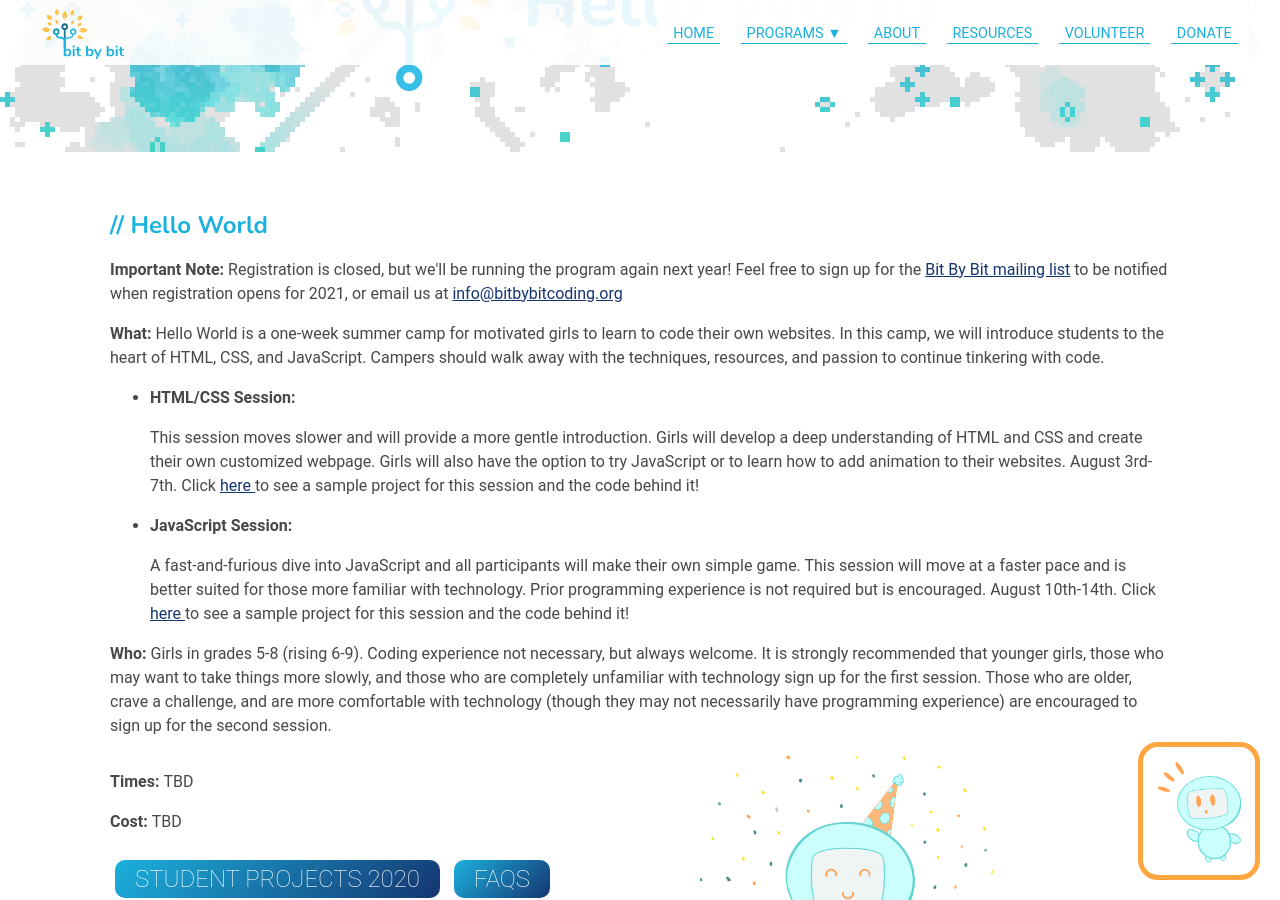
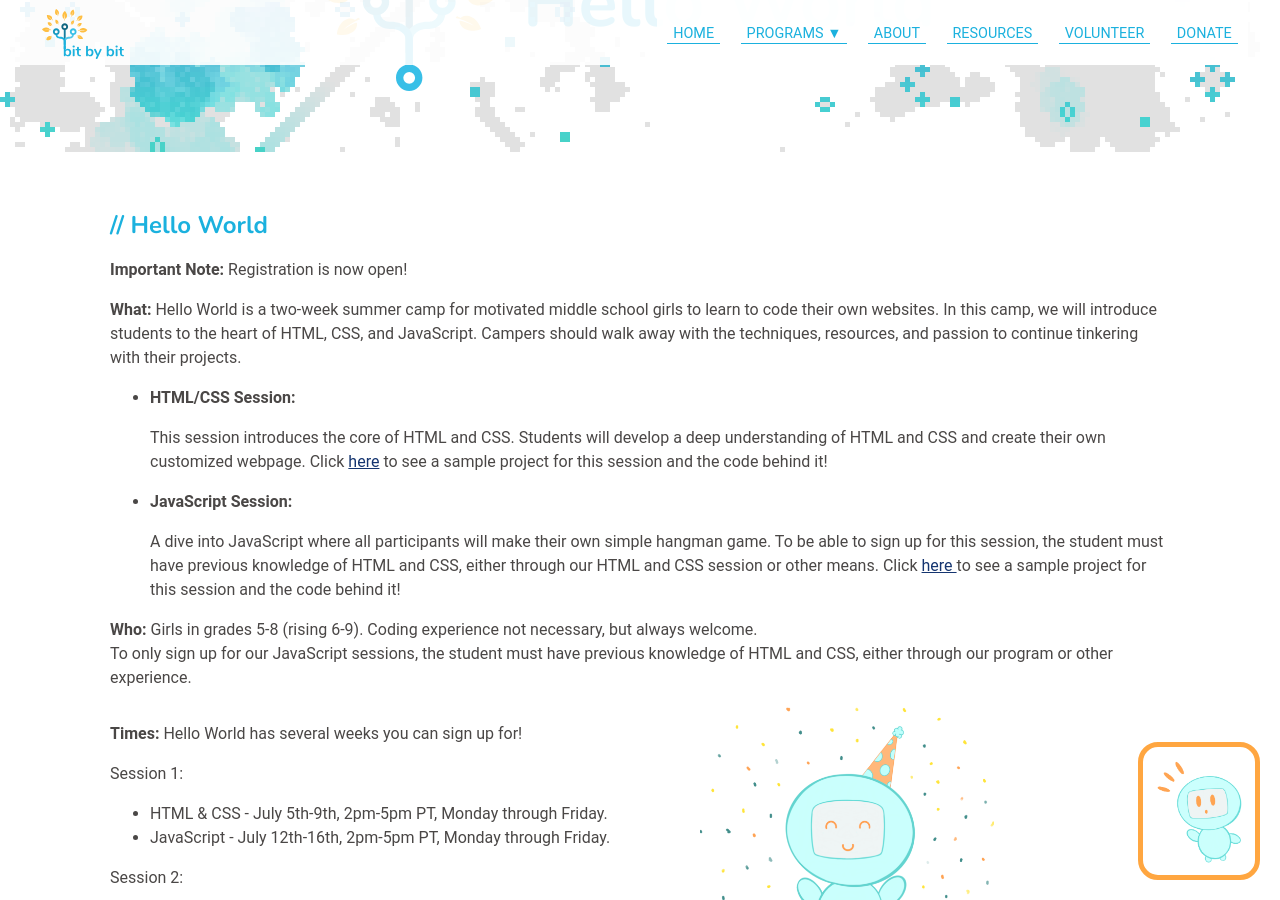
Before and after one commit to bit-by-bit-coding/bxb-website, a Jekyll site: the page built from helloworld.html, in a window 1280 px wide and 900 px high, scrolled down 213 px. Built offline with Jekyll 4.4.1, drawn with Linux system fonts in a browser that asks for light colours; nearby versions of some CDN libraries; some web fonts are replaced; some of the changed text lies outside the part shown.

Commit message:
update all new HW info

```diff
--- a/helloworld.html
+++ b/helloworld.html
@@ -7,43 +7,63 @@
 style: programdetails.css
 ---
 
-<!-- see if you can make the //hello world banners for all of these look more blended like the current sign up page (look at signup.css probably) -->
 <div class="details-container">
     <div class="details-item">
         <h2>Hello World</h2>
-        <p><strong>Important Note: </strong> Registration is closed, but we'll be running the program again next
-            year! Feel free to sign up for the <a href="https://bitbybitcoding.substack.com/">Bit By Bit mailing list</a> to be notified when registration opens for 2021, or email us at <a href="mailto:{{site.contact.email}}">{{site.contact.email}}</a>
-        </p>
+        <p><strong>Important Note: </strong> Registration is now open!</p>
         <p><strong>What: </strong>
-            Hello World is a one-week summer camp for motivated girls to learn to code their own
-            websites. In this camp, we will introduce students to the heart of HTML, CSS, and
-            JavaScript. Campers should walk away with the techniques, resources, and passion to continue
-            tinkering with code. </p>
+            Hello World is a two-week summer camp for motivated middle school girls to learn to code their own websites.
+            In this camp, we will introduce students to the heart of HTML, CSS, and JavaScript. Campers should walk away
+            with the techniques, resources, and passion to continue tinkering with their projects. </p>
         <ul>
             <li><strong>HTML/CSS Session: </strong><br>
-                <p>This session moves slower and will provide a more gentle introduction. Girls will develop a deep understanding of HTML and CSS and create their own customized webpage. Girls will also have the option to try JavaScript or to learn how to add animation to their websites. August 3rd-7th.
-                    Click <a href="http://jsfiddle.net/Sydney/7mL9qze2/9/">here </a>to see a sample project for this session and the code behind it!</p>
+                <p>This session introduces the core of HTML and CSS. Students will develop a deep understanding of HTML
+                    and CSS and create their own customized webpage. Click <a
+                        href="http://jsfiddle.net/Sydney/7mL9qze2/9/">here</a> to see a sample project for this session
+                    and the code behind it!</p>
             </li>
             <li><strong>JavaScript Session: </strong><br>
-                <p>A fast-and-furious dive into JavaScript and all participants will make their own simple game. This session will move at a faster pace and is better suited for those more familiar with technology. Prior programming experience is not required but is encouraged. August 10th-14th.
-                    Click <a href="http://jsfiddle.net/1e50gkz3/49/embedded/result/?username=Sydney">here </a>to see a sample project for this session and the code behind it!</p>
+                <p>A dive into JavaScript where all participants will make their own simple hangman game. To be able to
+                    sign up for this session, the student must have previous knowledge of HTML and CSS, either through
+                    our HTML and CSS session or other means.
+                    Click <a href="http://jsfiddle.net/1e50gkz3/49/embedded/result/?username=Sydney">here </a>to see a
+                    sample project for this session and the code behind it!</p>
             </li>
         </ul>
         <p><strong>Who: </strong>Girls in grades 5-8 (rising 6-9). Coding experience not
             necessary,
-            but always welcome. It is strongly recommended that younger girls, those who may
-            want to
-            take things more slowly, and those who are completely unfamiliar with technology
-            sign up
-            for the first session. Those who are older, crave a challenge, and are more
-            comfortable
-            with technology (though they may not necessarily have programming experience) are
-            encouraged to sign up for the second session.
+            but always welcome. <br> To only sign up for our JavaScript sessions, the student must have previous
+            knowledge of HTML and CSS, either through our program or other experience.
         </p>
         <div class="details-container">
             <div class="item">
-                <p><strong>Times: </strong> TBD</p>
-                <p><strong>Cost: </strong> TBD</p>
+                <p><strong>Times: </strong> Hello World has several weeks you can sign up for!</p>
+                <p>Session 1:</p>
+                <ul>
+                    <li>
+                        HTML & CSS - July 5th-9th, 2pm-5pm PT, Monday through Friday.
+                    </li>
+                    <li>
+                        JavaScript - July 12th-16th, 2pm-5pm PT, Monday through Friday.
+                    </li>
+                </ul>
+                <p>Session 2:</p>
+                <ul>
+                    <li>
+                        HTML & CSS - July 19th-23rd, 2pm-5pm PT, Monday through Friday.
+                    </li>
+                    <li>
+                        JavaScript - July 26th-30th, 2pm-5pm PT, Monday through Friday.
+                    </li>
+                </ul>
+                <p>
+                    You can either sign up for just the HTML/CSS week or JavaScript week, or you can sign up for a full
+                    session of two weeks!
+                </p>
+                <p><strong>Cost: </strong> Free, with a suggested donation of $50 per session! <a
+                        href="{{ 'donate.html' | relative_url | remove: '.html' }}">
+                        Click here</a> to contribute.</p>
+                        <a href="https://forms.gle/1KUUpPomfv8a6iQr6"><button class="action-button largebutton">Sign Up</button></a>
                 <a href="https://archive.bitbybitcoding.org/studentsites/2020/"><button
                         class="action-button mediumbutton">
                         Student Projects 2020</button></a>
--- a/styles/volunteer.scss
+++ b/styles/volunteer.scss
@@ -13,6 +13,10 @@
     flex-wrap: nowrap;
 }
 
+#hwphoto {
+    width: 100%;
+    padding-top: 10vh;
+}
 #ffphoto {
     width: 100%;
 }
```
Also changed, not shown: hwvolunteerinfo.html (added, +81 -0 lines), volunteer.html (+38 -3 lines).
